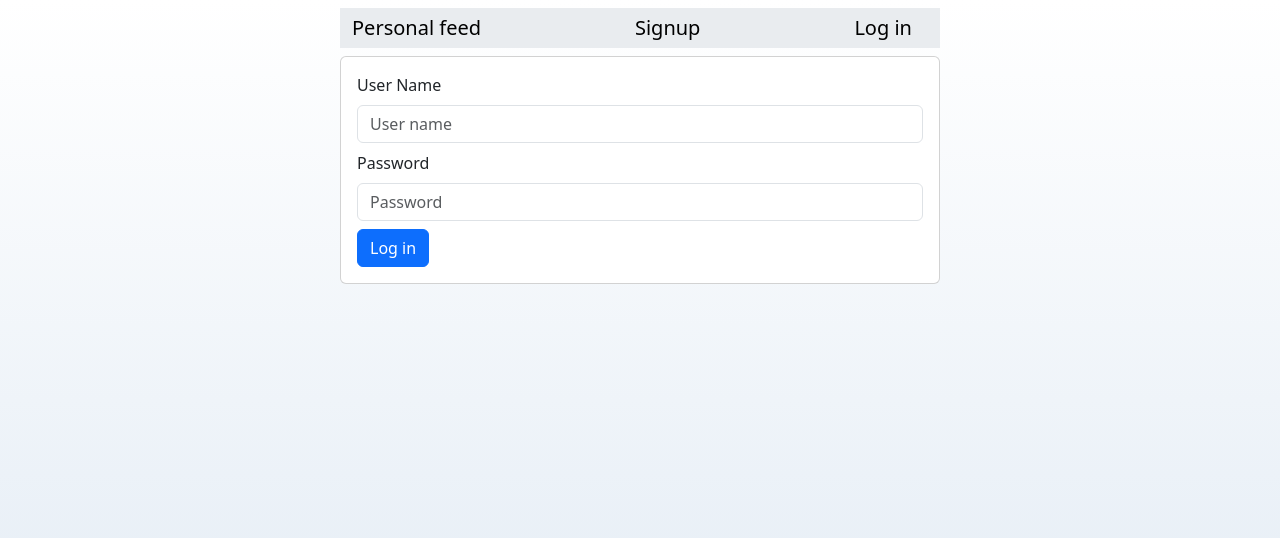
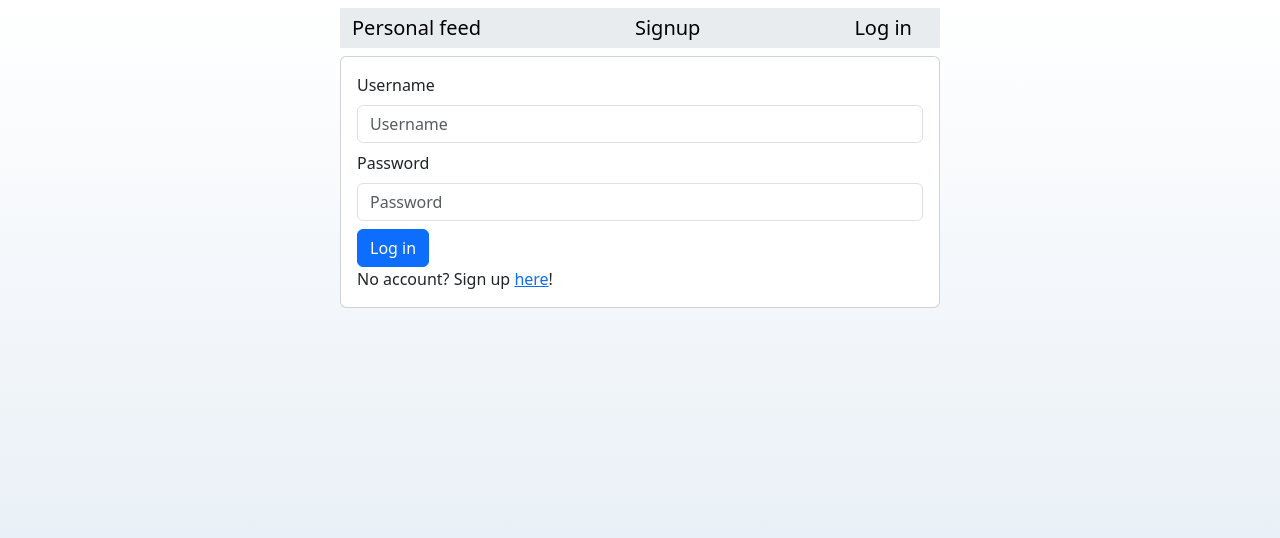
Before and after one commit to VanWrinkle/Crumbs_App, a React (Create React App) app in the folder client/: page /login in a window 1280 px wide. Shown: the top 538 px of the page. Built offline with nearby package versions, Linux system fonts and the light colour scheme.

Commit message:
Login page sending request to backend.

```diff
--- a/client/src/Components/UserLogin.tsx
+++ b/client/src/Components/UserLogin.tsx
@@ -2,12 +2,25 @@ import React, { SyntheticEvent } from 'react'
 import 'bootstrap/dist/css/bootstrap.min.css';
 import {Card, Form, Button} from "react-bootstrap";
 import { useState } from 'react';
+import axios, {AxiosResponse} from "axios";
 
 function UserLogin() {
     const [userName, setUserName] = useState("");
     const [userPassword, setUserPassword] = useState("");
     function onClick(e: SyntheticEvent) {
         e.preventDefault();
+
+        axios.post('/api/login', {
+            username: userName,
+            password: userPassword
+        })
+            .then(function (response: any) {
+                console.log(response);
+            })
+            .catch(function (error: Promise<void>) {
+                console.log(error);
+            });
+
         console.log(userName + ": " + userPassword);
     }
 
@@ -16,10 +29,10 @@ function UserLogin() {
             <Card.Body>
             <Form onSubmit={onClick}>
                 <Form.Group className="mb-2" controlId="userName">
-                   <Form.Label>User Name</Form.Label>
+                   <Form.Label>Username</Form.Label>
                    <Form.Control
                    type="text"
-                   placeholder="User name"
+                   placeholder="Username"
                    value={userName}
                    onChange={(e) => {setUserName(e.target.value)}}
                    required></Form.Control>
@@ -39,6 +52,13 @@ function UserLogin() {
                 <Button
                     type="submit"
                     variant="primary">Log in</Button>
+
+                <Form.Group>
+                    No account? Sign up <> </>
+                    <a href={"/signup"}>here</a>
+                    !
+                </Form.Group>
+
             </Form>
             </Card.Body>
         </Card>
```
